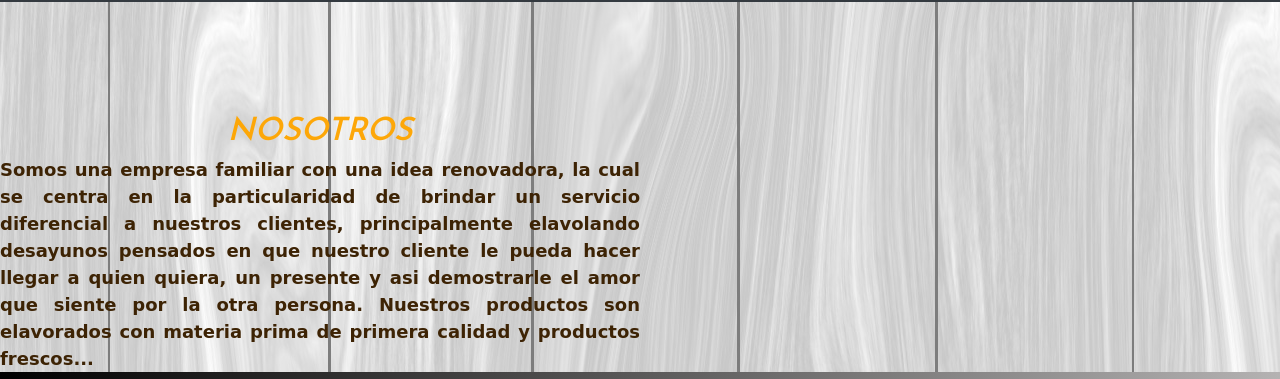
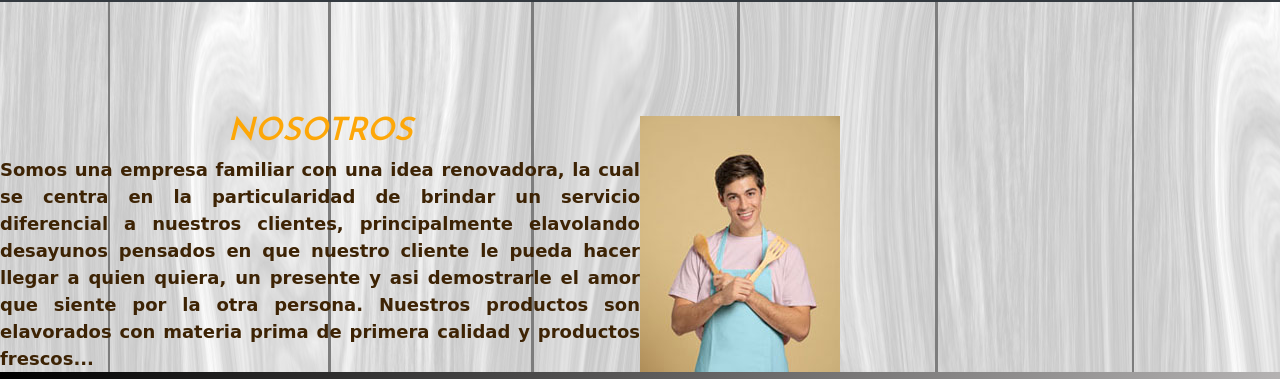
Before and after one commit to GuadalupeSirio/Sirio-LasDeliciasDeLupe, a plain HTML site: page views/nosotros.html in a window 1280 px wide. Shown: the part 124-503 px from the top of the page. Drawn offline with nearby package versions, Linux system fonts and the light colour scheme; a web font is replaced by a local one.

Commit message:
Update nosotros.html

```diff
--- a/views/nosotros.html
+++ b/views/nosotros.html
@@ -38,7 +38,7 @@
       <div class="texto__nosotros"><h1 class="block__text1">NOSOTROS</h1>
         <article class="block__text3">Somos una empresa familiar con una idea renovadora, la cual se centra en la particularidad de brindar un servicio diferencial a nuestros clientes, principalmente elavolando desayunos pensados en que nuestro cliente le pueda hacer llegar a quien quiera, un presente y asi demostrarle el amor que siente por la otra persona.
             Nuestros productos son elavorados con materia prima de primera calidad y productos frescos...</article></div>
-        <div class="imagen__nosotros"><img src=../img\Chico-cocinero1.jpg" alt=""></div>
+        <div class="imagen__nosotros"><img src="../img/Chico-cocinero1.jpg" alt=""></div>
     </section>
     <footer class="row no-gutters">
       <div id="footer__grad" class="footer__ubicacion">
```
